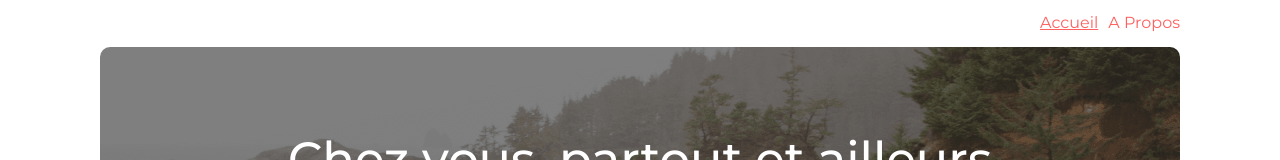
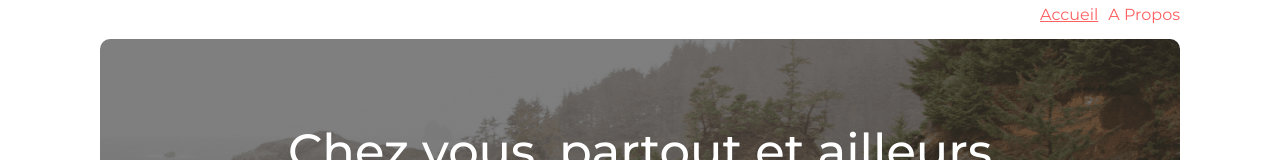
Before and after one commit to pyrhaa/openClass_projet_7, a React (Create React App) app: page / in a window 1280 px wide. Shown: the top 160 px of the page. Built offline with nearby package versions, Linux system fonts and the light colour scheme; some icons are missing.

Commit message:
footer modified

```diff
--- a/src/App.js
+++ b/src/App.js
@@ -4,7 +4,7 @@ import Router from './routes/router';
 
 const App = () => {
   return (
-    <div>
+    <div className="app">
       <Navbar className="homepage"></Navbar>
       <Router></Router>
       <Footer className="footer" />
--- /dev/null
+++ b/src/sass/Base/_reset.scss
@@ -0,0 +1,4 @@
+body {
+  margin: 0;
+  padding: 0;
+}
--- a/src/sass/main.scss
+++ b/src/sass/main.scss
@@ -1,4 +1,4 @@
-@import './Base/typo';
+@import './Base/typo', './Base/reset';
 @import './Utils/variables', './Utils/keyframes';
 @import './Layout/home', './Layout/rental', './Layout/error', './Layout/about';
 @import './Components/caroussel', './Components/dropdown',
--- a/src/style/index.css
+++ b/src/style/index.css
@@ -6,6 +6,11 @@ h6 {
 body,
 html {
   font-family: "Montserrat", sans-serif;
+}
+
+body {
+  margin: 0;
+  padding: 0;
 }
 
 @-webkit-keyframes tracking-in-expand {
```
Also changed, not shown: 1 other file (tests, documents, lock files or other folders).
